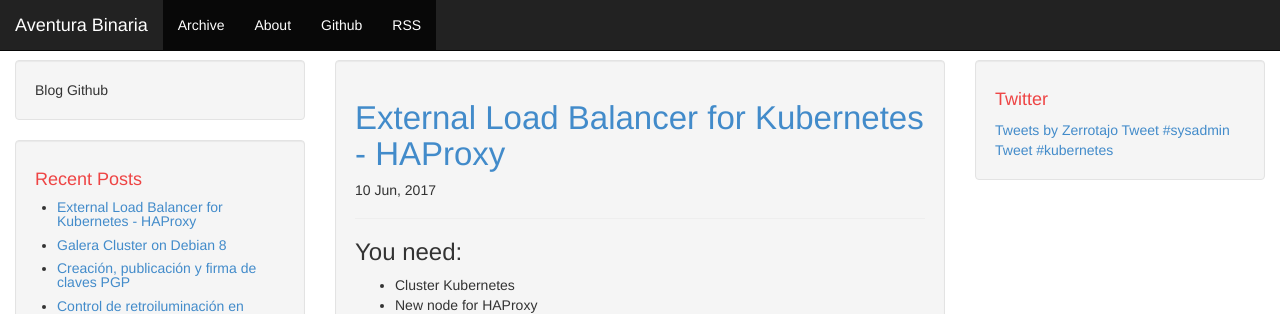
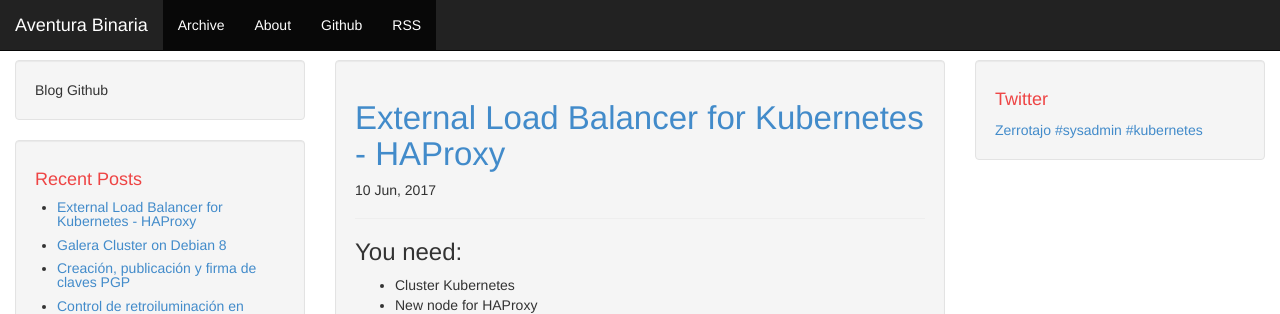
Before and after one commit to Tedezed/aventurabinaria.es, a Jekyll site: the page built from index.html, in a window 1280 px wide and 900 px high. Shown: the top 314 px of the window. Built offline with Jekyll 4.4.1, drawn with Linux system fonts in a browser that asks for light colours; the list of posts is cut into pages by our own code; comment, search, counter and statistics services are not loaded.

```diff
--- a/_includes/sidebar2.html
+++ b/_includes/sidebar2.html
@@ -1,7 +1,7 @@
 <div class="sidebar well">
     <h4>Twitter</h4>
-    <a class="twitter-timeline" href="https://twitter.com/Zerrotajo?ref_src=twsrc%5Etfw">Tweets by Zerrotajo</a>
-    <a href="https://twitter.com/intent/tweet?button_hashtag=sysadmin&ref_src=twsrc%5Etfw" class="twitter-hashtag-button" data-show-count="false">Tweet #sysadmin</a>
-    <a href="https://twitter.com/intent/tweet?button_hashtag=kubernetes&ref_src=twsrc%5Etfw" class="twitter-hashtag-button" data-show-count="false">Tweet #kubernetes</a>
+    <a class="twitter-timeline" href="https://twitter.com/Zerrotajo?ref_src=twsrc%5Etfw">Zerrotajo</a>
+    <a href="https://twitter.com/intent/tweet?button_hashtag=sysadmin&ref_src=twsrc%5Etfw" class="twitter-hashtag-button" data-show-count="false">#sysadmin</a>
+    <a href="https://twitter.com/intent/tweet?button_hashtag=kubernetes&ref_src=twsrc%5Etfw" class="twitter-hashtag-button" data-show-count="false">#kubernetes</a>
     <script async src="https://platform.twitter.com/widgets.js" charset="utf-8"></script>
 </div>
```
